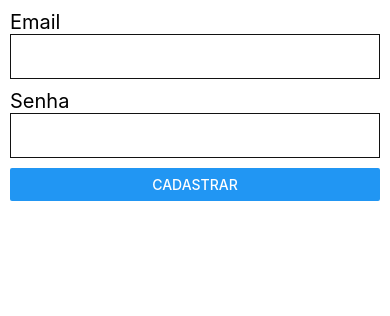
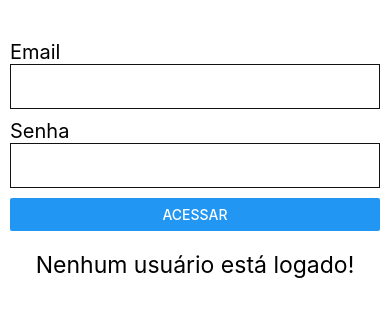
Before and after one commit to LucasBritoDeLima/curso-firebase, a React Native app: screen / in a window 390 px wide. Shown: the top 316 px of the page. Built offline with nearby package versions, Linux system fonts and the light colour scheme.

Commit message:
Criando sistema de login

```diff
--- a/App.js
+++ b/App.js
@@ -8,34 +8,32 @@ export default function App() {
 
   const [email, setEmail] = useState('');
   const [password, setPassword] = useState('');
+  const [user, setUser] = useState('');
 
-  async function cadastrar(){
-    await firebase.auth().createUserWithEmailAndPassword(email, password)
+  async function logar(){
+    await firebase.auth().signInWithEmailAndPassword(email, password)
     .then( (value) => {
-      alert('Usuario criado: ' + value.user.email);
-      return;
+      alert('Bem-vindo: ' + value.user.email);
+      setUser(value.user.email);
     })
     .catch( (error) => {
-      if(error.code === 'auth/weak-password'){
-        alert('Sua senha deve ter pelo menos 6 caracteres');
-        return;
-      }
-      if(error.code === 'auth/invalid-email'){
-        alert('Email inválido');
-        return;
-      }else{
         alert('Ops! Algo deu errado!');
         return;
-      }
     })
 
     setEmail('');
     setPassword('');
   }
 
+  async function logout(){
+    await firebase.auth().signOut();
+    setUser("");
+    alert("Deslogado com sucesso!");
+  }
+
   return (
     <View style={styles.container}>
-      <Text style={styles.texto}>Email</Text>
+      <Text style={styles.texto1}>Email</Text>
       <TextInput
         style={styles.input}
         underlineColorAndroid="transparent"
@@ -51,9 +49,27 @@ export default function App() {
       />
 
       <Button
-        title="Cadastrar"
-        onPress={cadastrar}
+        title="Acessar"
+        onPress={logar}
       />
+
+
+      {user.length > 0 ?
+      (
+        <>
+        <Text style={{marginTop: 20, marginBottom: 20, fontSize: 23, textAlign: 'center'}}>
+          {user}
+        </Text>
+        <Button
+          title="Deslogar"
+          onPress={logout}
+        />
+        </>
+      )  :
+      (
+        <Text style={{marginTop: 20, marginBottom: 20, fontSize: 23, textAlign: 'center'}}>Nenhum usuário está logado!</Text>
+      )}
+
 
     </View>
   );
@@ -67,6 +83,10 @@ const styles = StyleSheet.create({
   texto:{
     fontSize: 20
   },
+  texto1:{
+    fontSize: 20,
+    marginTop: 30
+  },
   input:{
     marginBottom: 10,
     padding: 10,
```
